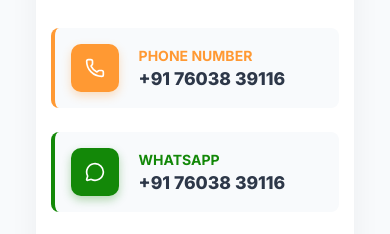
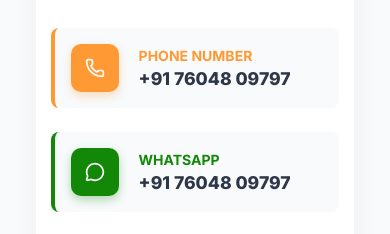
Before and after one commit to Dinesh2003babu/bharat-bhuvan-portal, a Next.js app: page /contact in a window 390 px wide. Shown: the part 472-706 px from the top of the page. Built offline with nearby package versions, Linux system fonts and the light colour scheme; no server answers.

Commit message:
Update official mobile number to 76048 09797 across site

```diff
--- a/src/app/contact/page.js
+++ b/src/app/contact/page.js
@@ -45,7 +45,7 @@ export default function ContactPage() {
 
   const handleGeneralWhatsApp = () => {
     const message = encodeURIComponent("Hello, I would like to know more about Bharath Bhuvan Book of Records.");
-    window.open(`https://wa.me/917603839116?text=${message}`, "_blank");
+    window.open(`https://wa.me/917604809797?text=${message}`, "_blank");
   };
 
   return (
@@ -72,7 +72,7 @@ export default function ContactPage() {
                 </div>
                 <div>
                   <p style={{ ...styles.contactLabel, color: 'var(--color-saffron)' }}>Phone Number</p>
-                  <p style={styles.contactValue}>+91 76038 39116</p>
+                  <p style={styles.contactValue}>+91 76048 09797</p>
                 </div>
               </div>
 
@@ -82,7 +82,7 @@ export default function ContactPage() {
                 </div>
                 <div onClick={handleGeneralWhatsApp} style={{ cursor: 'pointer', flex: 1, minWidth: 0 }}>
                   <p style={{ ...styles.contactLabel, color: 'var(--color-green)' }}>WhatsApp</p>
-                  <p style={styles.contactValue}>+91 76038 39116</p>
+                  <p style={styles.contactValue}>+91 76048 09797</p>
                 </div>
               </div>
 
--- a/src/components/Footer.js
+++ b/src/components/Footer.js
@@ -41,7 +41,7 @@ export default function Footer() {
             <h3 style={styles.heading} className="footer-heading">Contact</h3>
             <p style={styles.text}>
               <strong>Email:</strong> bbrecords.india@gmail.com<br />
-              <strong>Phone:</strong> +91 76038 39116<br />
+              <strong>Phone:</strong> +91 76048 09797<br />
             </p>
           </div>
         </div>
--- a/src/components/NewsTicker.js
+++ b/src/components/NewsTicker.js
@@ -23,7 +23,7 @@ export default function NewsTicker() {
             <span style={styles.item}>★ Apply Now: Applications Open for 2026 Record-Breaking – Showcase Your Talent with Us</span>
             <span style={styles.item}>🔔 Upcoming Record-Breaking Event – Sarvam Shabdam: The Pulse of Expression🔔</span>
             <span style={styles.item}>📅 July 4, 2026 | 📍 AVVM Pushpam College, Thanjavur</span>
-            <span style={styles.item}>🔔 Contact Us on WhatsApp: 📲 +91 76038 39116🔔</span>
+            <span style={styles.item}>🔔 Contact Us on WhatsApp: 📲 +91 76048 09797🔔</span>
             {/* <span style={styles.item}>★ National Recognition Platform for Indian Arts and Cultural Heritage.</span> */}
           </div>
         </div>
--- a/src/components/WhatsAppFloat.js
+++ b/src/components/WhatsAppFloat.js
@@ -1,7 +1,7 @@
 "use client";
 
 export default function WhatsAppFloat() {
-  const whatsappNumber = "7603839116";
+  const whatsappNumber = "7604809797";
   const message = "Hello! I am interested in applying for a record at Bharat Bhuvan Book of Records.";
 
   const handleWhatsAppClick = () => {
```
